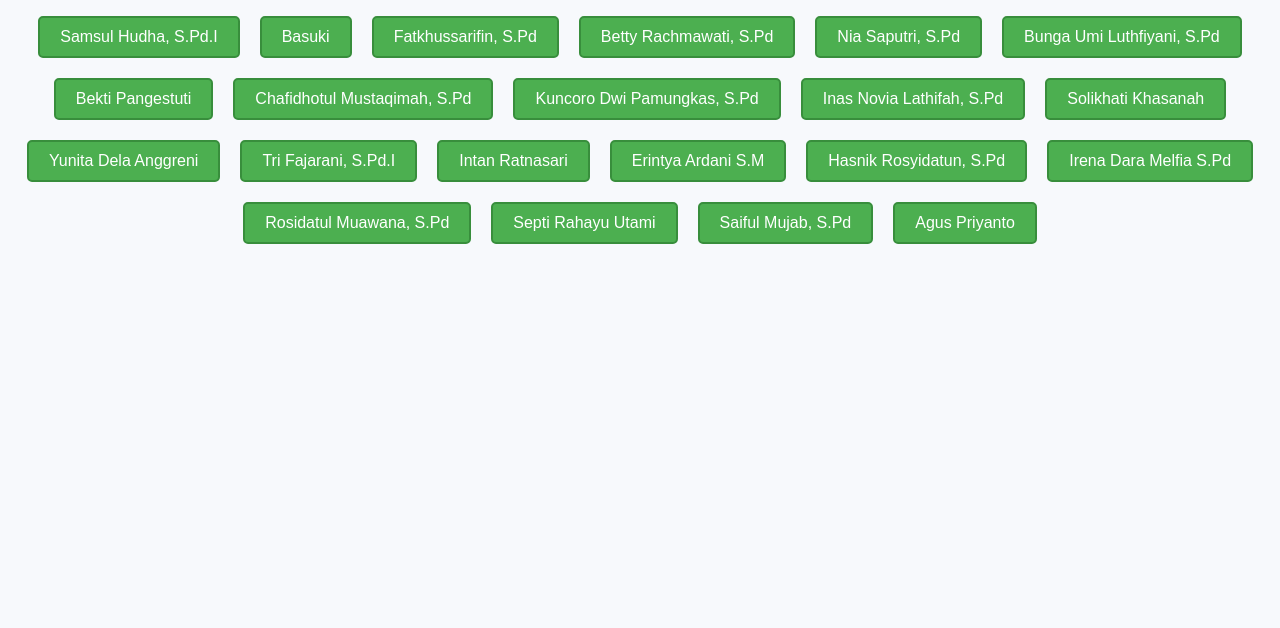
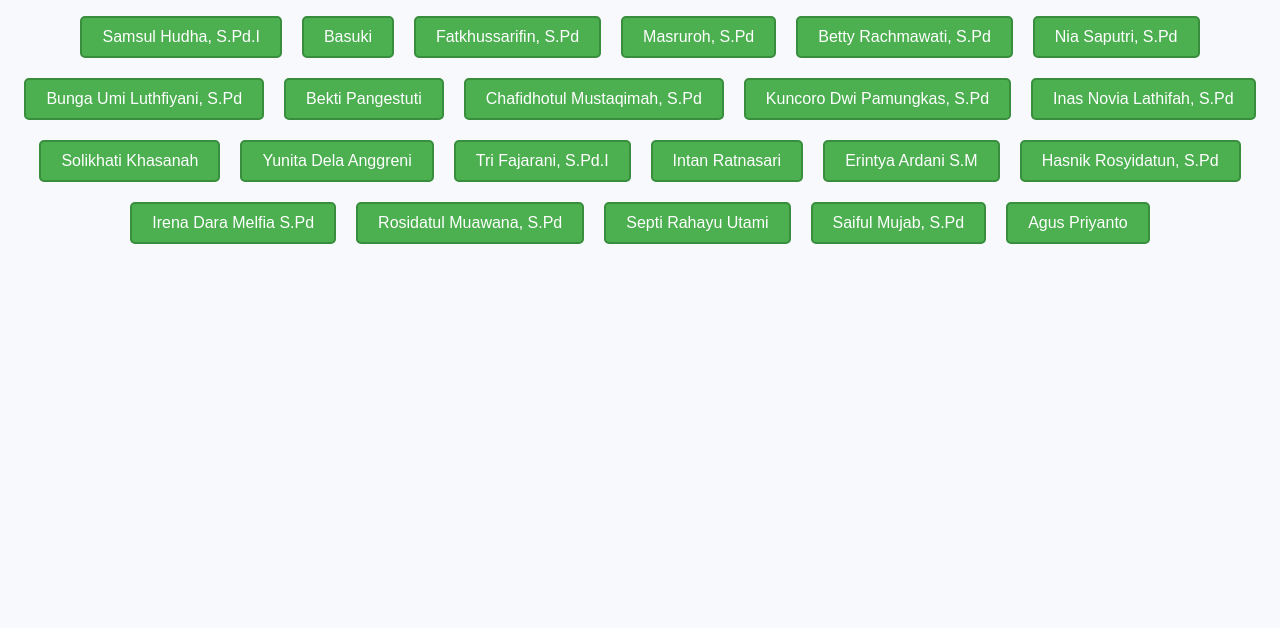
Before and after one commit to massyarifin/inovatifcareer, a plain HTML site: page index.html in a window 1280 px wide. Shown: the part 172-800 px from the top of the page. Drawn offline with Linux system fonts and the light colour scheme.

Commit message:
Update index.html

```diff
--- a/index.html
+++ b/index.html
@@ -13,6 +13,7 @@
         <li onclick="showTimeline('guru1', '2012-01-02')">Samsul Hudha, S.Pd.I</li>
         <li onclick="showTimeline('guru2', '2007-11-09')">Basuki</li>
         <li onclick="showTimeline('guru2', '2017-07-17')">Fatkhussarifin, S.Pd</li>
+        <li onclick="showTimeline('guru2', '2019-02-01')">Masruroh, S.Pd</li>
         <li onclick="showTimeline('guru2', '2019-10-07')">Betty Rachmawati, S.Pd</li>
         <li onclick="showTimeline('guru2', '2019-10-26')">Nia Saputri, S.Pd</li>
         <li onclick="showTimeline('guru2', '2020-07-03')">Bunga Umi Luthfiyani, S.Pd</li>
```
